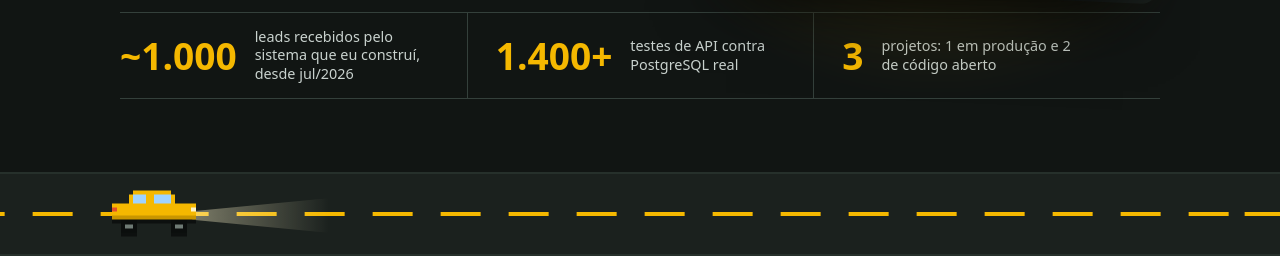
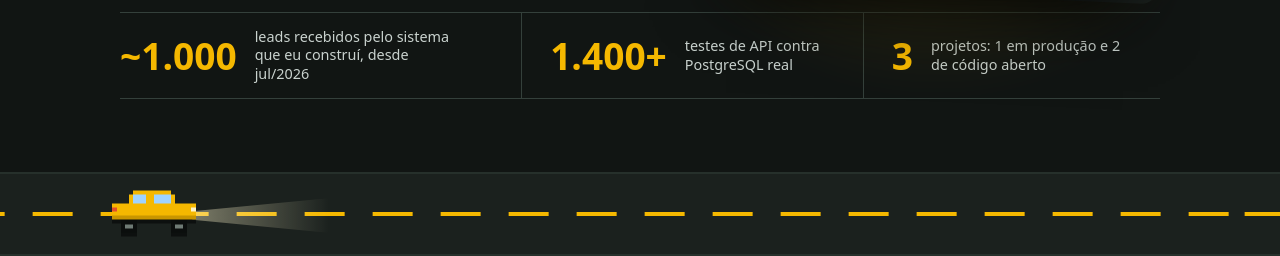
Before and after one commit to Vitor-Brosque/Vitor-Brosque.github.io, an Astro site: page / in a window 1280 px wide. Shown: the part 544-800 px from the top of the page. Built offline with nearby package versions, Linux system fonts and the light colour scheme; Astro itself is replaced by a stand-in of ours; a web font is replaced by a local one.

Commit message:
style: colunas da faixa de números proporcionais ao conteúdo

```diff
--- a/src/components/home/Hero.astro
+++ b/src/components/home/Hero.astro
@@ -124,6 +124,8 @@ const formato = new Intl.NumberFormat(locale);
     .hero-acoes { margin-top: clamp(16px, 2.8svh, 30px); }
     .hero-print { rotate: 2.5deg; }
     .hero-print :global(img) { height: clamp(220px, min(32vw, 46svh), 400px); }
+    /* Colunas proporcionais ao conteúdo: o primeiro rótulo é o mais longo e o terceiro número tem um dígito só. */
+    .numeros { grid-template-columns: minmax(0, 1.35fr) minmax(0, 1.15fr) minmax(0, 1fr); }
     .numeros li { display: flex; align-items: center; gap: clamp(12px, 1.4vw, 18px); padding-block: clamp(10px, 1.8svh, 18px); }
     .numero { font-size: clamp(2rem, min(2.9vw, 5svh), 2.6rem); font-stretch: 112%; }
     .rotulo-numero { margin-top: 0; }
```
